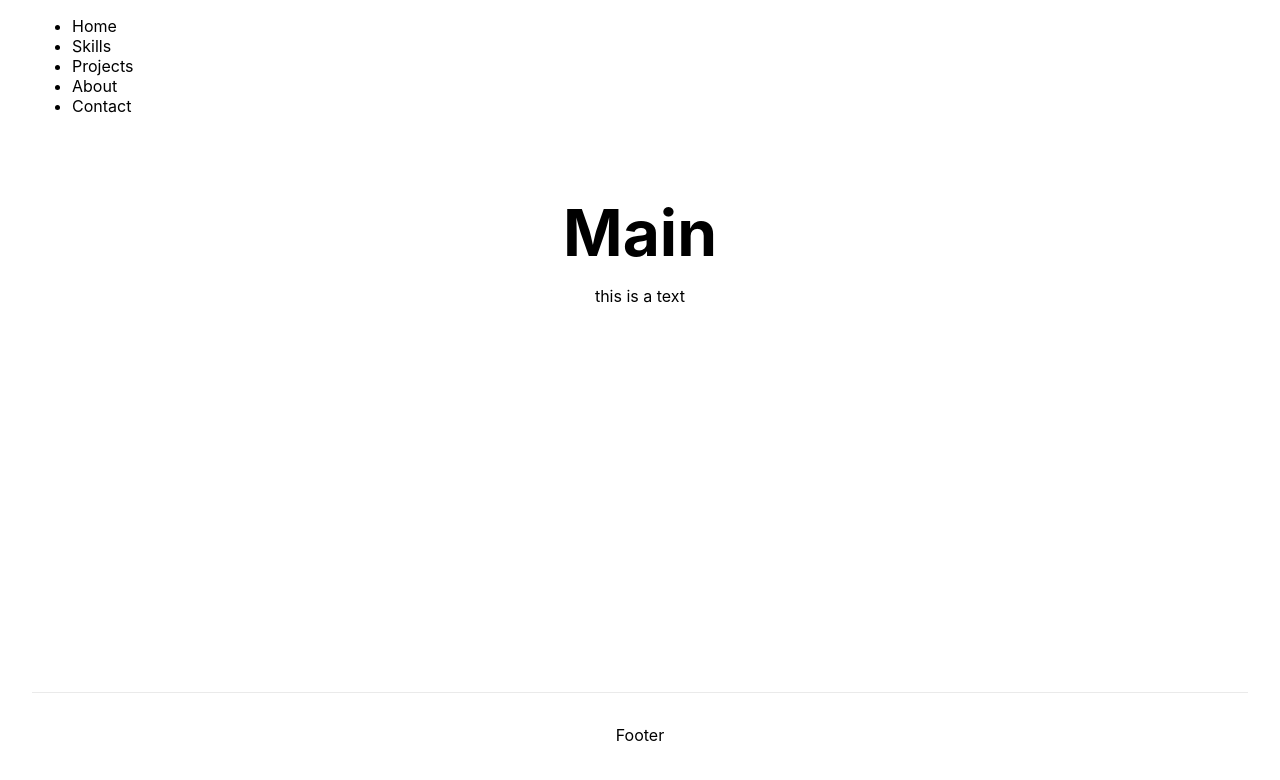
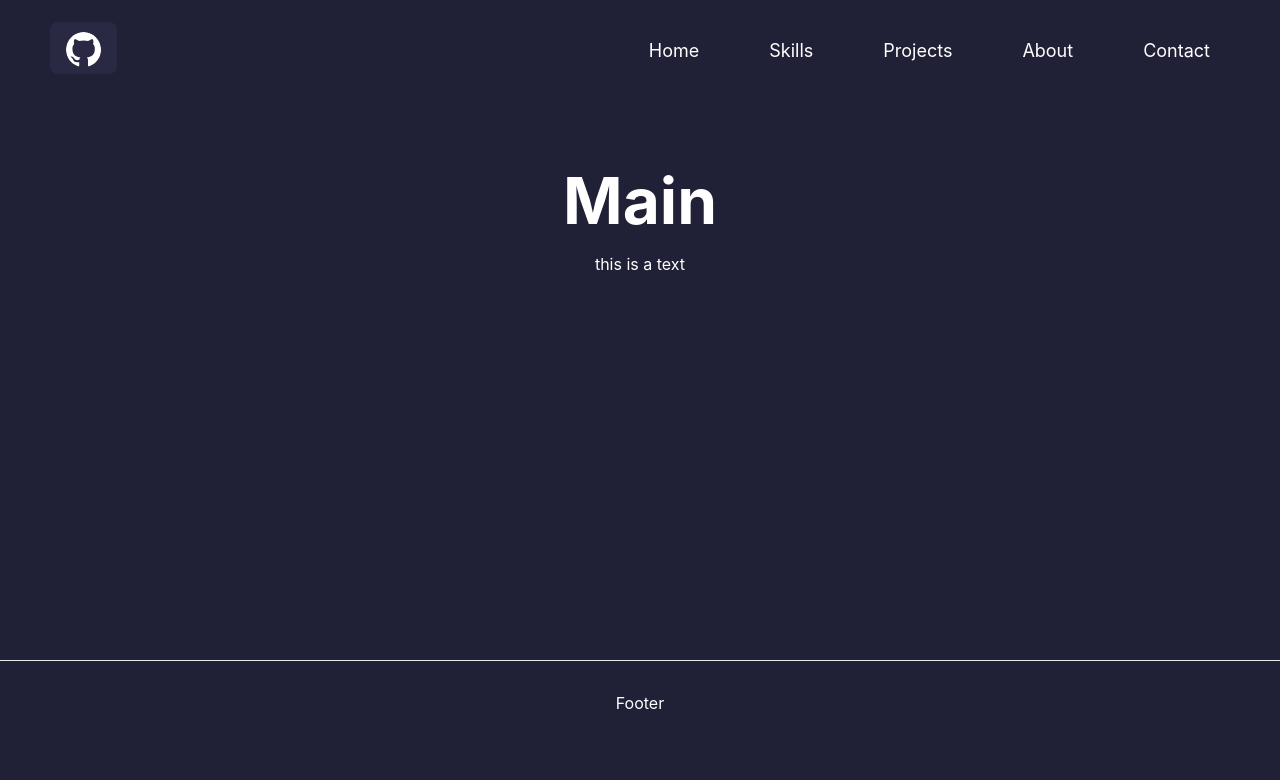
Before and after one commit to iChris96/my-portafolio, a Next.js app: page / in a window 1280 px wide. Shown: the top 780 px of the page. Built offline with nearby package versions, Linux system fonts and the light colour scheme.

Commit message:
styling and handling responsive for navbar component. add react-icons library

```diff
--- a/components/navbar/index.js
+++ b/components/navbar/index.js
@@ -1,24 +1,33 @@
 import Link from "next/link";
+import styles from "../../styles/Navbar.module.css";
+import { BsGithub } from "react-icons/bs";
 
 const NavBar = () => {
   return (
-    <ul>
-      <li>
+    <nav className={styles.nav}>
+      <div className={styles.logo}>
+        <a className={styles.iconContainer} href="https://github.com/iChris96">
+          <BsGithub className={styles.icon} />
+        </a>
+      </div>
+      <ul className={styles.ul}>
+        <li className={styles.li}>
           <Link href="/">Home</Link>
         </li>
-      <li>
+        <li className={styles.li}>
           <Link href="/skills">Skills</Link>
         </li>
-      <li>
+        <li className={styles.li}>
           <Link href="/projects">Projects</Link>
         </li>
-      <li>
+        <li className={styles.li}>
           <Link href="/about">About</Link>
         </li>
-      <li>
+        <li className={styles.li}>
           <Link href="/contact">Contact</Link>
         </li>
       </ul>
+    </nav>
   );
 };
 
--- a/package.json
+++ b/package.json
@@ -11,7 +11,8 @@
   "dependencies": {
     "next": "12.1.6",
     "react": "18.1.0",
-    "react-dom": "18.1.0"
+    "react-dom": "18.1.0",
+    "react-icons": "^4.4.0"
   },
   "devDependencies": {
     "eslint": "8.16.0",
--- a/styles/Home.module.css
+++ b/styles/Home.module.css
@@ -1,5 +1,4 @@
 .container {
-  padding: 0 2rem;
 }
 
 .main {
--- /dev/null
+++ b/styles/Navbar.module.css
@@ -0,0 +1,87 @@
+.nav {
+  display: flex;
+  column-gap: 1rem;
+  flex-direction: column;
+  justify-content: center;
+  align-items: center;
+}
+
+.ul {
+  list-style-type: none;
+  padding-left: 0;
+  display: flex;
+  flex-direction: column;
+  justify-content: center;
+  align-items: center;
+}
+
+.li {
+  font-size: 18px;
+  padding: 0.1rem 1rem;
+}
+
+.li:hover {
+  background-color: #292944;
+  border-radius: 0.2rem;
+}
+
+.logo {
+  margin: 40px 0 40px 0;
+}
+
+.iconContainer {
+  padding: 1rem;
+  background-color: #292944;
+  border-radius: 0.5rem;
+}
+
+.iconContainer:hover {
+  --tw-shadow: 0 0 #0000;
+  --tw-ring-inset: var(--tw-empty, /*!*/ /*!*/);
+  --tw-ring-offset-width: 0px;
+  --tw-ring-offset-color: #fff;
+  --tw-ring-color: rgb(255, 255, 255);
+  --tw-ring-offset-shadow: 0 0 #0000;
+  --tw-ring-shadow: 0 0 #0000;
+  --tw-shadow: 0 0 #0000;
+  --tw-shadow-colored: 0 0 #0000;
+  --tw-ring-offset-shadow: var(--tw-ring-inset) 0 0 0
+    var(--tw-ring-offset-width) var(--tw-ring-offset-color);
+  --tw-ring-shadow: var(--tw-ring-inset) 0 0 0
+    calc(2px + var(--tw-ring-offset-width)) var(--tw-ring-color);
+  box-shadow: var(--tw-ring-offset-shadow), var(--tw-ring-shadow),
+    var(--tw-shadow, 0 0 #0000);
+}
+
+.icon {
+  width: 2.2rem;
+  height: 2.2rem;
+  border-radius: 50%;
+  display: inline-block;
+  vertical-align: middle;
+}
+
+@media screen and (min-width: 800px) {
+  .nav {
+    height: 100px;
+    flex-direction: row;
+  }
+  .logo {
+    padding-left: 50px;
+    margin: 0;
+    width: 20%;
+  }
+  .ul {
+    display: flex;
+    justify-content: flex-end;
+    width: 80%;
+    flex-direction: row;
+  }
+  .li {
+    display: inline-block;
+    margin: 0 70px 0 0;
+    text-align: left;
+    border-bottom-style: none;
+    padding: 0;
+  }
+}
--- a/styles/globals.css
+++ b/styles/globals.css
@@ -4,6 +4,8 @@ body {
   margin: 0;
   font-family: -apple-system, BlinkMacSystemFont, Segoe UI, Roboto, Oxygen,
     Ubuntu, Cantarell, Fira Sans, Droid Sans, Helvetica Neue, sans-serif;
+  background-color: #202137;
+  color: #fff;
 }
 
 a {
```
Also changed, not shown: pages/contact/index.js (+8 -1 lines), 1 other file (tests, documents, lock files or other folders). Lines whose indentation alone changed are shown as unchanged.
